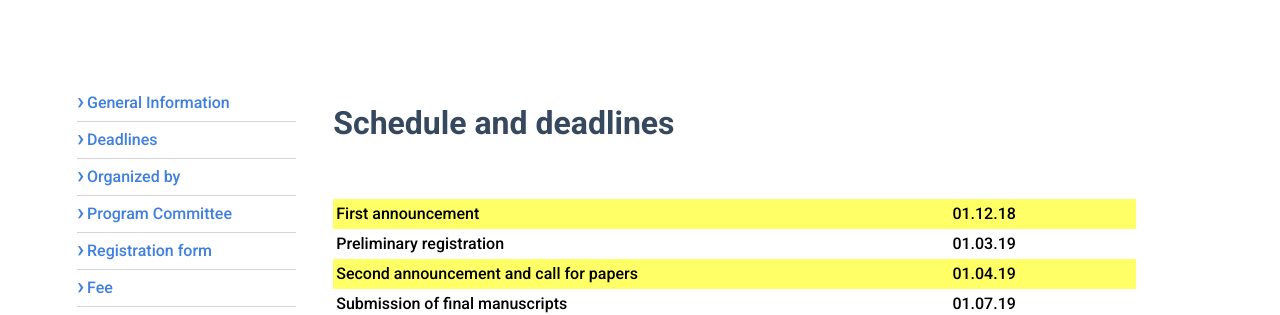
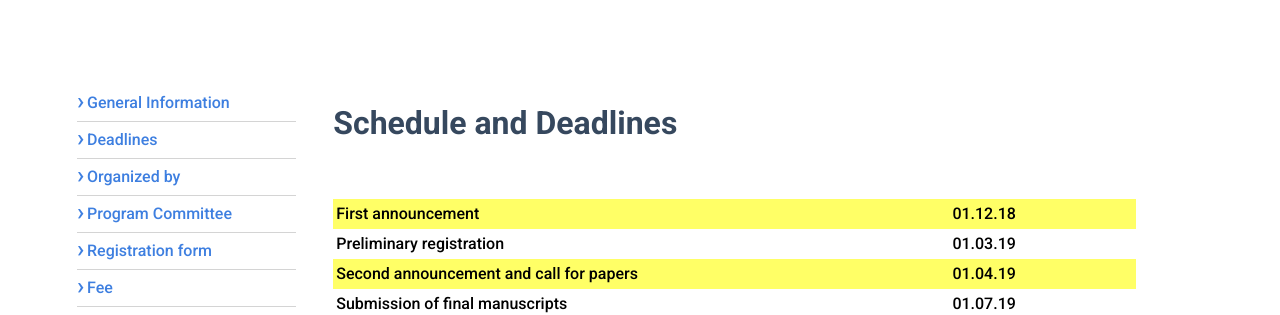
Before and after one commit to sivanchenko/dmdp.tntu.edu.ua, a Jekyll site: the page built from post/deadlines.md, in a window 1280 px wide. Shown: the part 256-571 px from the top of the page. Built offline with Jekyll 4.4.1, drawn with Linux system fonts in a browser that asks for light colours.

```diff
--- a/post/deadlines.md
+++ b/post/deadlines.md
@@ -1,6 +1,6 @@
 ---
 layout: deadline
-title: Schedule and deadlines
+title: Schedule and Deadlines
 permalink: /deadlines/
 ---
 
```
